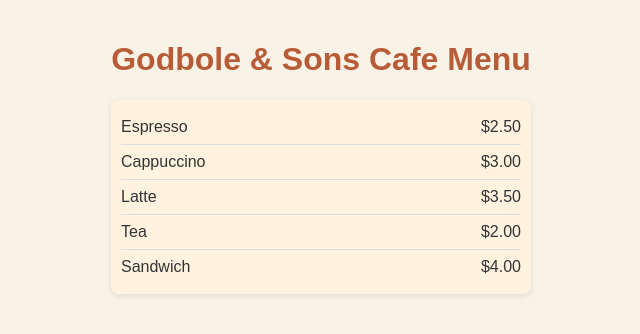
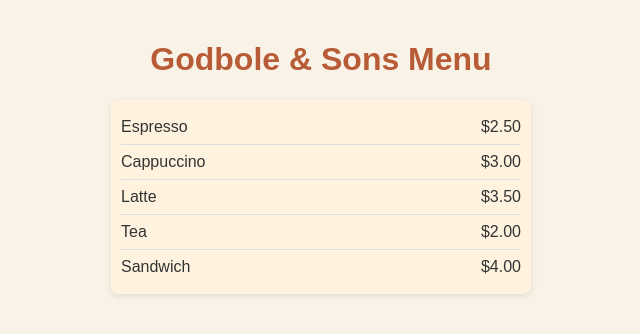
Before and after one commit to rabbitandcarrot71/FirstWebsitefr, a plain HTML site: page index.html in a window 1280 px wide. Shown: the whole page, without its empty margins (319-959 px from the left). Drawn offline with Linux system fonts and the light colour scheme.

Commit message:
Update cafe menu header text

```diff
--- a/index.html
+++ b/index.html
@@ -36,7 +36,7 @@
   </style>
 </head>
 <body>
-  <h1>Godbole & Sons Cafe Menu</h1>
+  <h1>Godbole & Sons Menu</h1>
   <div class="menu">
     <div class="item"><span>Espresso</span><span>$2.50</span></div>
     <div class="item"><span>Cappuccino</span><span>$3.00</span></div>
```
